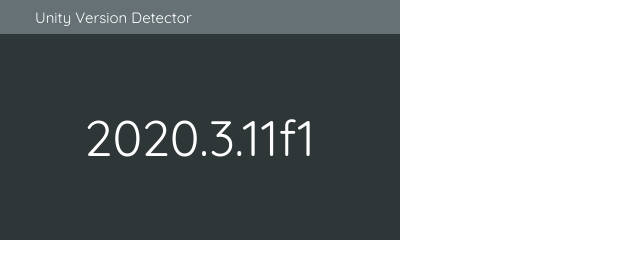
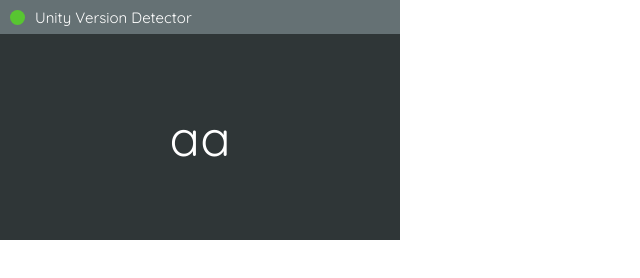
Before and after one commit to drumath2237/github-unity-version-detector, a website built with Vite: page index.html in a window 1280 px wide. Shown: the whole page, without its empty margins (0-640 px from the left). Built offline with nearby package versions, Linux system fonts and the light colour scheme; files whose address does not match are found by name.

Commit message:
:sparkles: バージョン情報取得以外の部分の実装

```diff
--- a/index.html
+++ b/index.html
@@ -10,7 +10,7 @@
 
 <body>
   <header>
-    <div class="detection-indicator"></div>
+    <div class="detection-indicator" id="detection-indicator"></div>
     <div class="title-wrapper">
       <span class="title-text">Unity Version Detector</span>
     </div>
@@ -18,7 +18,7 @@
 
   <main>
     <div class="result-wrapper">
-      <span class="result" id="result">2020.3.11f1</span>
+      <span class="result" id="result"></span>
     </div>
   </main>
 
--- /dev/null
+++ b/src/App.ts
@@ -0,0 +1,29 @@
+import { IVersionDetector } from "./IVersionDetector";
+
+class App {
+  public static main(detector: IVersionDetector) {
+    const resultText = <HTMLSpanElement>document.getElementById("result");
+    const resultIndicator = <HTMLDivElement>(
+      document.getElementById("detection-indicator")
+    );
+
+    if (!resultText || !resultIndicator) {
+      return;
+    }
+
+    detector
+      .tryGetVersionInfoAsync("drumath2237", "k4a-vfx", "master")
+      .then((res) => {
+        if (!res || !res.result) {
+          resultText.innerText = "cannot detect";
+          resultIndicator.classList.add("not-detected-status");
+          return;
+        }
+
+        resultText.innerText = res.version;
+        resultIndicator.classList.add("detect-status");
+      });
+  }
+}
+
+export default App;
--- /dev/null
+++ b/src/GitHubUnityVersionDetector.ts
@@ -0,0 +1,18 @@
+import { detectionResult, IVersionDetector } from "./IVersionDetector";
+
+class GitHubUnityVersionDetector implements IVersionDetector {
+  public async tryGetVersionInfoAsync(
+    username: string,
+    repo: string,
+    branch: string,
+    path?: string
+  ): Promise<detectionResult> {
+    // TODO: impl
+    return {
+      result: true,
+      version: "aa",
+    };
+  }
+}
+
+export { GitHubUnityVersionDetector };
--- a/src/IVersionDetector.ts
+++ b/src/IVersionDetector.ts
@@ -4,7 +4,8 @@
   tryGetVersionInfoAsync(
     username: string,
     repo: string,
-    path: string
+    branch: string,
+    path?: string
   ): Promise<detectionResult>;
 }
 
--- a/src/main.ts
+++ b/src/main.ts
@@ -1,8 +1,8 @@
+import App from "./App";
+import { GitHubUnityVersionDetector } from "./GitHubUnityVersionDetector";
 import "./style.scss";
 
-// const app = document.querySelector<HTMLDivElement>("#app")!;
-
-// app.innerHTML = `
-//   <h1>Hello Vite!</h1>
-//   <a href="https://vitejs.dev/guide/features.html" target="_blank">Documentation</a>
-// `;
+window.addEventListener("load", () => {
+  const detector = new GitHubUnityVersionDetector();
+  App.main(detector);
+});
--- a/tsconfig.json
+++ b/tsconfig.json
@@ -11,7 +11,7 @@
     "esModuleInterop": true,
     "noEmit": true,
     "noUnusedLocals": true,
-    "noUnusedParameters": true,
+    "noUnusedParameters": false,
     "noImplicitReturns": true
   },
   "include": ["src"]
```
